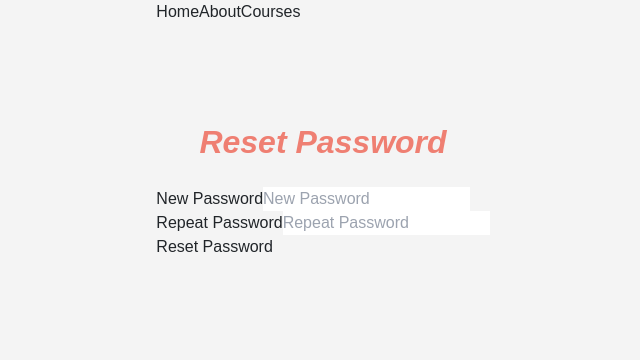
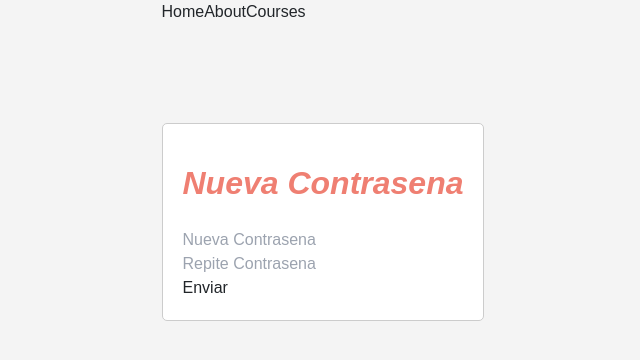
Before and after one commit to ortizfram/lms_payment_integration_buonavibra, a React (Vite) app in the folder client/: page /reset-password/1/1 in a window 1280 px wide. Shown: the top 360 px of the page, without its empty margins (317-957 px from the left). Built offline with nearby package versions, Linux system fonts and the light colour scheme; no server answers.

Commit message:
reset password UI

```diff
--- a/client/src/components/auth/ResetPassword.jsx
+++ b/client/src/components/auth/ResetPassword.jsx
@@ -1,6 +1,7 @@
 import React, { useState } from "react";
 import axios from "axios";
 import { useParams, useNavigate } from "react-router-dom";
+import "../../public/css/auth/resetPassword.css"
 // alerts
 import { ToastContainer, toast } from "react-toastify";
 import "react-toastify/dist/ReactToastify.css";
@@ -44,33 +45,27 @@ const ResetPassword = () => {
 
   return (
     <div id="reset-password-container" style={{ margin: "6.2rem auto" }}>
-      <h1 className="section-title">Reset Password</h1>
+      <h1 className="section-title">Nueva Contrasena</h1>
       <form onSubmit={handleResetPasswordSubmit} encType="multipart/form-data">
-        <label htmlFor="password" className="label">
-          New Password
-        </label>
         <input
           type="password"
           id="password"
           name="password"
-          placeholder="New Password"
+          placeholder="Nueva Contrasena"
           value={password}
           onChange={(e) => setPassword(e.target.value)}
         />
         <br />
-        <label htmlFor="repeat-password" className="label">
-          Repeat Password
-        </label>
         <input
           type="password"
           id="repeat-password"
           name="repeat-password"
-          placeholder="Repeat Password"
+          placeholder="Repite Contrasena"
           value={repeatPassword}
           onChange={(e) => setRepeatPassword(e.target.value)}
         />
         <br />
-        <button type="submit">Reset Password</button>
+        <button type="submit">Enviar</button>
       </form>
       {message && <p>{message}</p>}
     </div>
--- /dev/null
+++ b/client/src/public/css/auth/resetPassword.css
@@ -0,0 +1,57 @@
+/* ResetPassword.css */
+
+#reset-password-wrapper {
+    background-color: wheat;
+    display: flex;
+    justify-content: center; /* Center horizontally */
+    align-items: center; /* Center vertically */
+    height: 100vh; /* Take up the full height of the viewport */
+  }
+
+  #reset-password-container {
+    background-color: white;
+    max-width: 400px;
+    margin: auto;
+    padding: 20px;
+    border: 1px solid #ccc;
+    border-radius: 5px;
+  }
+
+  .section-title {
+    text-align: center;
+    margin-bottom: 20px;
+  }
+
+  .form-group {
+    margin-bottom: 20px;
+  }
+
+  .form-control {
+    width: 100%;
+    padding: 10px;
+    font-size: 16px;
+    border: 1px solid #ccc;
+    border-radius: 5px;
+  }
+
+  .btn {
+    display: inline-block;
+    padding: 10px 20px;
+    font-size: 16px;
+    border-radius: 5px;
+    cursor: pointer;
+    color: grey;
+  }
+
+  .btn-primary {
+    background-color: #007bff;
+  }
+
+  .btn-primary:hover {
+    background-color: #0056b3;
+  }
+
+  .error-msg {
+    color: red;
+    margin-top: 10px;
+  }
```
Also changed, not shown: 1 other file (tests, documents, lock files or other folders).
